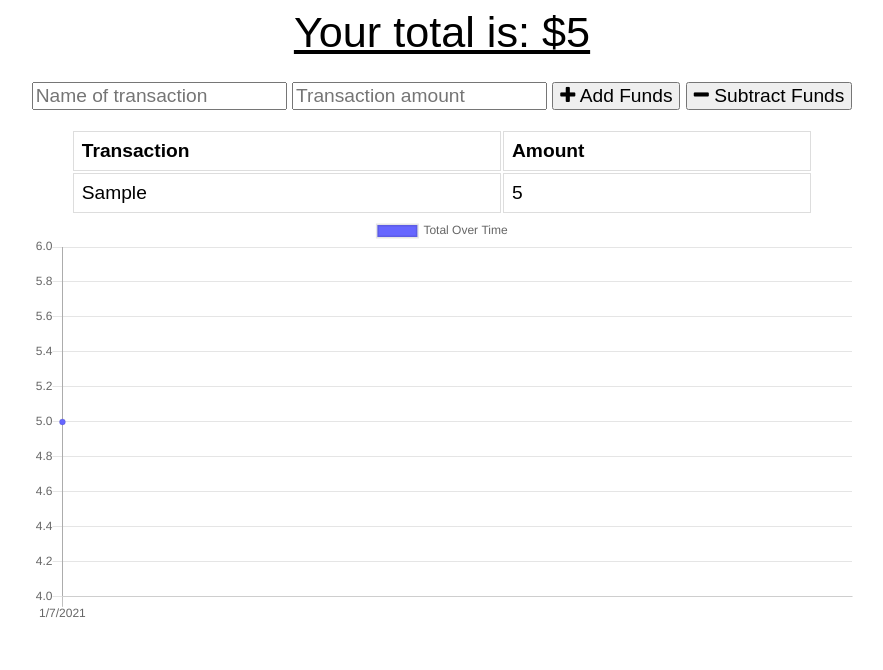
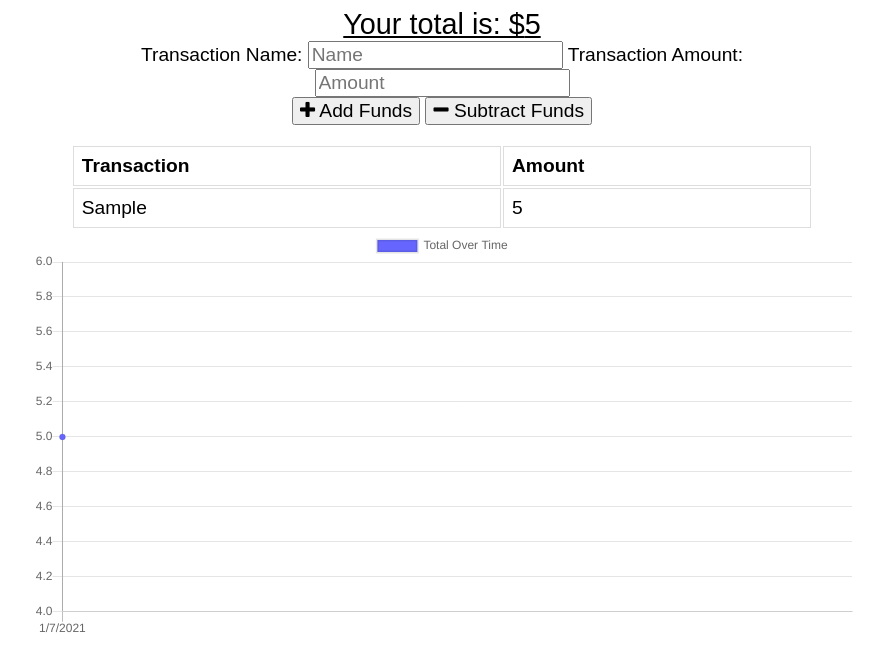
Before and after one commit to Mathew-Harvey/budget-tracker, a website: page public/index.html in a window 1280 px wide. Both pictures are taken after typing "Sample", "5" into the empty fields and a click on the button "Add Funds". Shown: the whole page, without its empty margins (198-1081 px from the left). Drawn offline with nearby package versions, Linux system fonts and the light colour scheme; no server answers.

Commit message:
debugging

```diff
--- a/public/index.html
+++ b/public/index.html
@@ -1,30 +1,39 @@
 <!DOCTYPE html>
 <html lang="en">
   <head>
-  <meta charset="UTF-8">
-  <meta name="viewport" content="width=device-width, initial-scale=1.0">
-  <meta http-equiv="X-UA-Compatible" content="ie=edge">
-  <meta name="theme-color" content="#317EFB">
-  <link rel="shortcut icon" href="icons/icon-192x192.png" type="image/x-icon">
+    <meta charset="UTF-8" />
+    <meta name="viewport" content="width=device-width, initial-scale=1.0" />
+    <meta http-equiv="X-UA-Compatible" content="ie=edge" />
+    <meta name="theme-color" content="#317EFB" />
 
-  <link rel="stylesheet" href="https://stackpath.bootstrapcdn.com/font-awesome/4.7.0/css/font-awesome.min.css">
-  <link rel="stylesheet" href="styles.css">
-
+    <link
+      rel="stylesheet"
+      href="https://stackpath.bootstrapcdn.com/font-awesome/4.7.0/css/font-awesome.min.css"
+    />
+    <link rel="stylesheet" href="/styles.css" />
     <title>Budget Tracker</title>
   </head>
   <body>
     <div class="wrapper">
       <div class="total">
-      <div class="total">Your total is: $<span id="total">0</span></div>
+        <div>Your total is: $<span id="total">0</span></div>
       </div>
 
-    <div class="form">
-      <input type="text" id="t-name" placeholder="Name of transaction" />
-      <input type="number" min="0" id="t-amount" placeholder="Transaction amount" />
-      <button id="add-btn"><i class="fa fa-plus buttons"></i> Add Funds</button>
-      <button id="sub-btn"><i class="fa fa-minus"></i> Subtract Funds</button>
-      <p class="error"></p>
+      <form>
+        <label for="t-name">Transaction Name:</label>
+        <input type="text" id="t-name" placeholder="Name" />
+
+        <label for="t-amount">Transaction Amount:</label>
+        <input type="number" min="0" id="t-amount" placeholder="Amount" />
+
+        <div class="transaction-buttons">
+          <button id="add-btn"><i class="fa fa-plus"></i> Add Funds</button>
+          <button id="sub-btn">
+            <i class="fa fa-minus"></i> Subtract Funds
+          </button>
         </div>
+        <p role="alert" class="error"></p>
+      </form>
 
       <div class="transactions">
         <table>
@@ -32,26 +41,26 @@
             <th>Transaction</th>
             <th>Amount</th>
           </thead>
-        <tbody id="tbody">
-
-        </tbody>
+          <tbody id="tbody"></tbody>
         </table>
       </div>
 
-    <canvas id="myChart"></canvas>
+      <canvas id="my-chart"></canvas>
     </div>
 
     <script src="https://cdn.jsdelivr.net/npm/chart.js@2.8.0"></script>
-  <script src="index.js"></script>
     <script src="/db.js"></script>
+    <script src="/index.js"></script>
+
     <script>
       if ("serviceWorker" in navigator) {
         window.addEventListener("load", () => {
           navigator.serviceWorker.register("service-worker.js").then(reg => {
-          console.log("service worker found", reg);
+            console.log("We found your service worker file!", reg);
           });
         });
       }
     </script>
+
   </body>
 </html>
--- a/public/index.js
+++ b/public/index.js
@@ -2,13 +2,10 @@ let transactions = [];
 let myChart;
 
 fetch("/api/transaction")
-  .then(response => {
-    return response.json();
-  })
+  .then(response => response.json())
   .then(data => {
     // save db data on global variable
     transactions = data;
-
     populateTotal();
     populateTable();
     populateChart();
@@ -16,21 +13,21 @@ fetch("/api/transaction")
 
 function populateTotal() {
   // reduce transaction amounts to a single total value
-  let total = transactions.reduce((total, t) => {
+  const total = transactions.reduce((total, t) => {
     return total + parseInt(t.value);
   }, 0);
 
-  let totalEl = document.querySelector("#total");
+  const totalEl = document.querySelector("#total");
   totalEl.textContent = total;
 }
 
 function populateTable() {
-  let tbody = document.querySelector("#tbody");
+  const tbody = document.querySelector("#tbody");
   tbody.innerHTML = "";
 
   transactions.forEach(transaction => {
     // create and populate a table row
-    let tr = document.createElement("tr");
+    const tr = document.createElement("tr");
     tr.innerHTML = `
       <td>${transaction.name}</td>
       <td>${transaction.value}</td>
@@ -42,17 +39,17 @@ function populateTable() {
 
 function populateChart() {
   // copy array and reverse it
-  let reversed = transactions.slice().reverse();
+  const reversed = transactions.slice().reverse();
   let sum = 0;
 
   // create date labels for chart
-  let labels = reversed.map(t => {
-    let date = new Date(t.date);
+  const labels = reversed.map(t => {
+    const date = new Date(t.date);
     return `${date.getMonth() + 1}/${date.getDate()}/${date.getFullYear()}`;
   });
 
   // create incremental values for chart
-  let data = reversed.map(t => {
+  const data = reversed.map(t => {
     sum += parseInt(t.value);
     return sum;
   });
@@ -62,38 +59,39 @@ function populateChart() {
     myChart.destroy();
   }
 
-  let ctx = document.getElementById("myChart").getContext("2d");
+  const ctx = document.getElementById("my-chart").getContext("2d");
 
   myChart = new Chart(ctx, {
-    type: 'line',
+    type: "line",
     data: {
       labels,
-        datasets: [{
+      datasets: [
+        {
           label: "Total Over Time",
           fill: true,
           backgroundColor: "#6666ff",
           data
-        }]
+        }
+      ]
     }
   });
 }
 
 function sendTransaction(isAdding) {
-  let nameEl = document.querySelector("#t-name");
-  let amountEl = document.querySelector("#t-amount");
-  let errorEl = document.querySelector(".form .error");
+  const nameEl = document.querySelector("#t-name");
+  const amountEl = document.querySelector("#t-amount");
+  const errorEl = document.querySelector(".error");
 
   // validate form
   if (nameEl.value === "" || amountEl.value === "") {
     errorEl.textContent = "Missing Information";
     return;
-  }
-  else {
+  } else {
     errorEl.textContent = "";
   }
 
   // create record
-  let transaction = {
+  const transaction = {
     name: nameEl.value,
     value: amountEl.value,
     date: new Date().toISOString()
@@ -121,14 +119,11 @@ function sendTransaction(isAdding) {
       "Content-Type": "application/json"
     }
   })
-  .then(response => {
-    return response.json();
-  })
+    .then(response => response.json())
     .then(data => {
       if (data.errors) {
         errorEl.textContent = "Missing Information";
-    }
-    else {
+      } else {
         // clear form
         nameEl.value = "";
         amountEl.value = "";
@@ -144,10 +139,12 @@ function sendTransaction(isAdding) {
     });
 }
 
-document.querySelector("#add-btn").onclick = function() {
+document.querySelector("#add-btn").addEventListener("click", function(event) {
+  event.preventDefault();
   sendTransaction(true);
-};
+});
 
-document.querySelector("#sub-btn").onclick = function() {
+document.querySelector("#sub-btn").addEventListener("click", function(event) {
+  event.preventDefault();
   sendTransaction(false);
-};
+});
```
Lines whose indentation alone changed are shown as unchanged.
